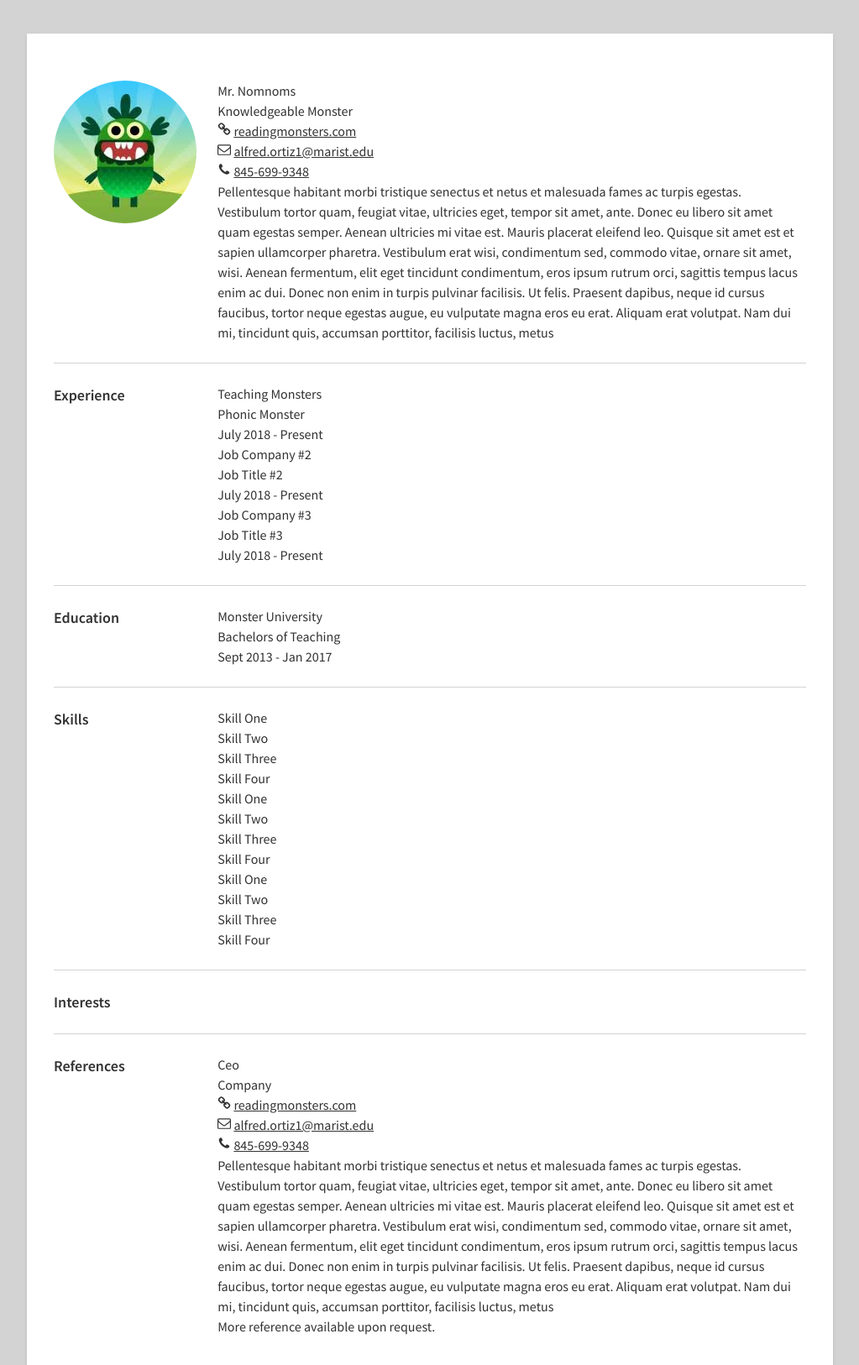
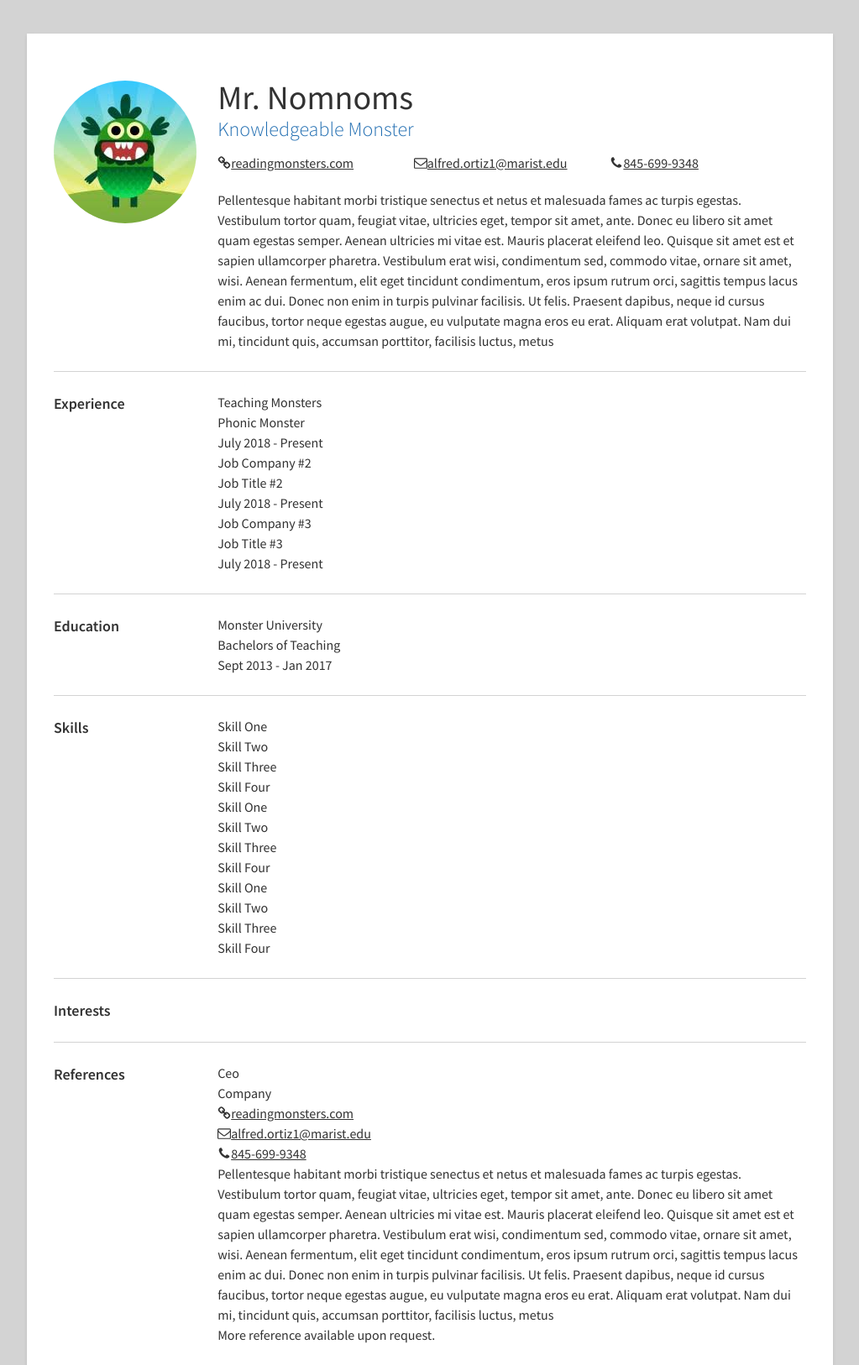
Before and after one commit to AlfyCodes/cmpt-221-labs, a Flask app: template lab2/Resume Project/templates/resume.html in a window 1280 px wide. Shown: the top 1626 px of the page at 84% size, without its empty margins (128-1151 px from the left). Run offline with Flask 2, Linux system fonts and the light colour scheme; the template is opened without the code that fills it, so the values that code supplies are empty; some libraries are stand-ins or nearby versions.

Commit message:
add styling class my_name my_title links link_item

```diff
--- a/lab2/Resume Project/static/css/res_style.css
+++ b/lab2/Resume Project/static/css/res_style.css
@@ -115,3 +115,33 @@ Main Info
 img.pro_pic {
     border-radius: 50%;
 }
+
+
+/*My Name Class
+Styling for the Profile Name*/
+
+.my_name {
+    font-size: 40px;
+    line-height: 1;
+}
+
+
+/*My Title Class
+Styling for Profile User's Title (under Profile name)*/
+
+.my_title {
+    font-size: 24px;
+    font-weight: 300;
+    color: #236Fb2;
+}
+
+.links {
+    display: flex;
+    margin: 10px 0 20px 0;
+}
+
+.link_item {
+    display: flex;
+    align-items: center;
+    flex: 1;
+}
```
